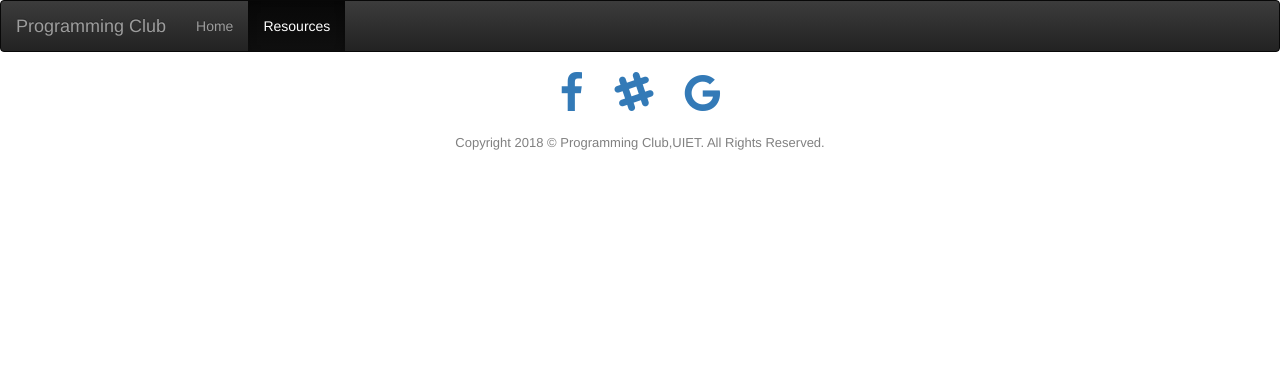
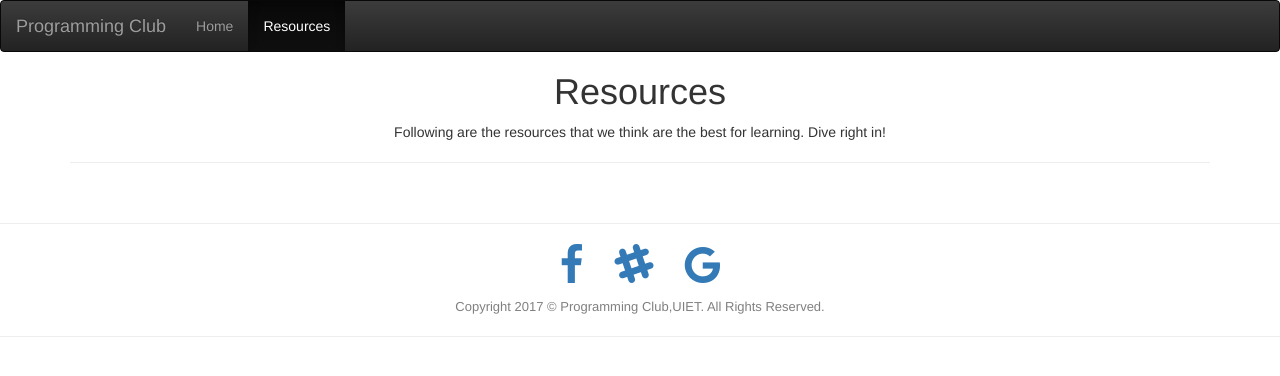
Before and after one commit to pclubuiet/website, a Django app: page /home/resources/ in a window 1280 px wide. Shown: the top 376 px of the page. Run offline with Django 3.2, Linux system fonts and the light colour scheme; data that the repository does not hold is empty; parts of the project's set-up code (start-up, migrations or seed data) failed here and were passed over; some libraries are stand-ins or nearby versions.

Commit message:
Add resources as cards to templates

```diff
--- a/home/views.py
+++ b/home/views.py
@@ -1,4 +1,8 @@
+from django import views
+from django.shortcuts import render
 from django.views.generic import TemplateView
+from .models import *
+
 
 class Template404(TemplateView):
     template_name = "404.html"
@@ -6,5 +10,6 @@ class Template404(TemplateView):
 class Home(TemplateView):
     template_name = 'home/home.html'
 
-class Resources(TemplateView):
-    template_name = 'home/resources/resources.html'
+class Resources(views.View):
+    def get(self, request, *args, **kwargs):
+    	return render(request, "home/resources/resources.html", {'resources': Resource.objects.all()})
--- a/templates/base.html
+++ b/templates/base.html
@@ -66,12 +66,15 @@
 </div>
 <footer class='footer'>
 <br>
+  <hr/>
   <div class="container text-center">
     <a href="https://bit.ly/pclubfb"><i class="fa fa-facebook fa-3x"></i></a> &nbsp;&nbsp;&nbsp;&nbsp;&nbsp;&nbsp;
     <a href="https://tinyurl.com/pclubslack"><i class="fa fa-slack fa-3x"></i></a> &nbsp;&nbsp;&nbsp;&nbsp;&nbsp;&nbsp;
     <a href="mailto:pclubuiet@gmail.com"><i class="fa fa-google fa-3x"></i></a>
-  </div><br/>
-  <font size="2px" color="grey"><center>Copyright 2018 &copy; Programming Club,UIET. All Rights Reserved.</center><br/>
+  </div>
+
+  <p align="justify"><font size="2px" color="grey"><center>Copyright 2017 &copy; Programming Club,UIET. All Rights Reserved. <br></center></font></p>
+  <hr/>
 </footer>
   {% block scripts %}
   {% endblock %}
--- a/templates/home/resources/resources.html
+++ b/templates/home/resources/resources.html
@@ -4,3 +4,30 @@
 {% block nav_resources %}
     class="active"
 {% endblock %}
+{% block content %}
+<div class="container text-center">
+  <h1>Resources</h1>
+  <p>Following are the resources that we think are the best for learning. Dive right in!</p>
+  <hr/>
+  <div class="card-grid">
+    {% for resource in resources %}
+	    <div class="card-wrap">
+        	<div class="card"  onclick="location.href='{{ resource.url }}';">
+            	<div>
+                	<h1>{{ resource.title }}</h1>
+            	</div>
+        	</div>
+	    </div>
+    {% endfor %}
+  </div>
+</div>
+{% endblock %}
+
+{% block scripts %}
+<script type="text/javascript">
+	var colors = Array('#E91E63', '#03A9F4', '#D500F9', '#FF5722', '#8D6E63', '#455A64', '#2979FF', '#00E676', '#FF9100', '#00E5FF');
+	$('.card').each(function(){
+		this.style.backgroundColor = colors[Math.floor(Math.random() * colors.length)];
+	});
+</script>
+{% endblock %}
```
Also changed, not shown: 1 other file.
